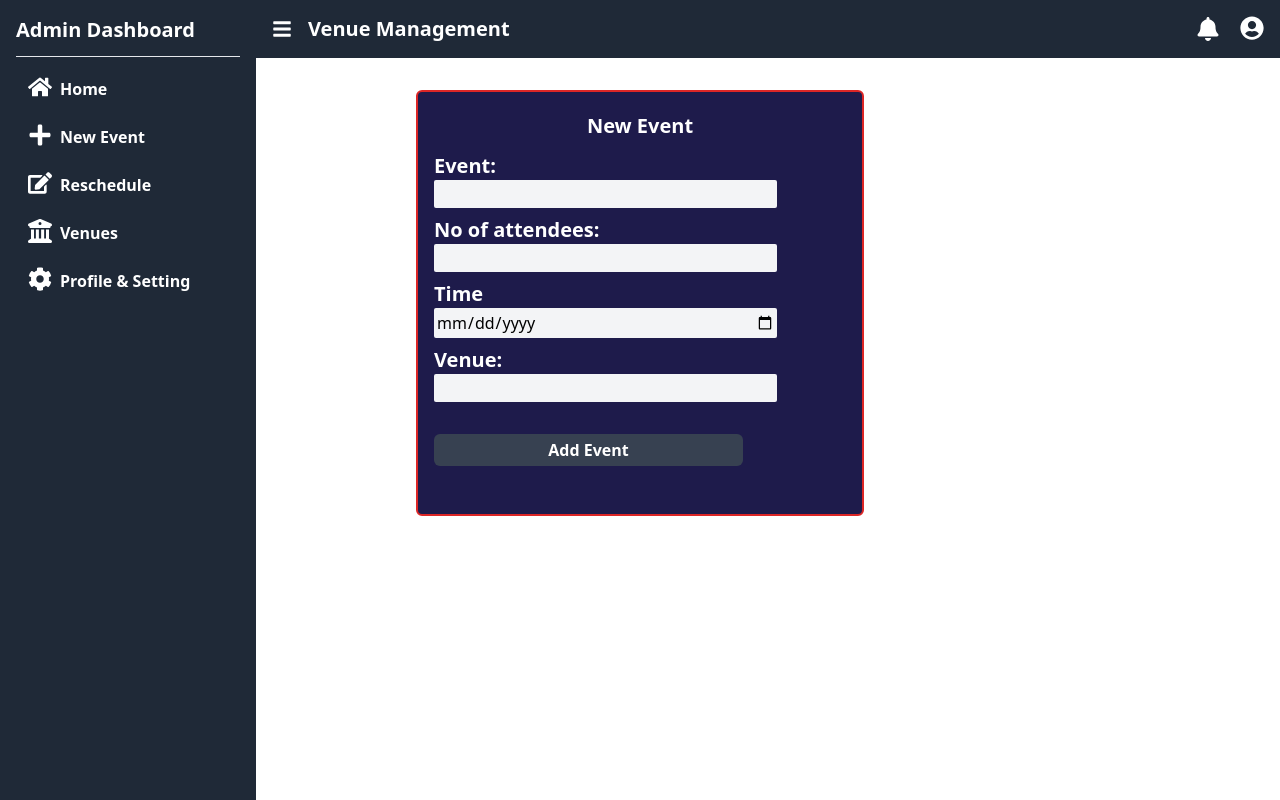
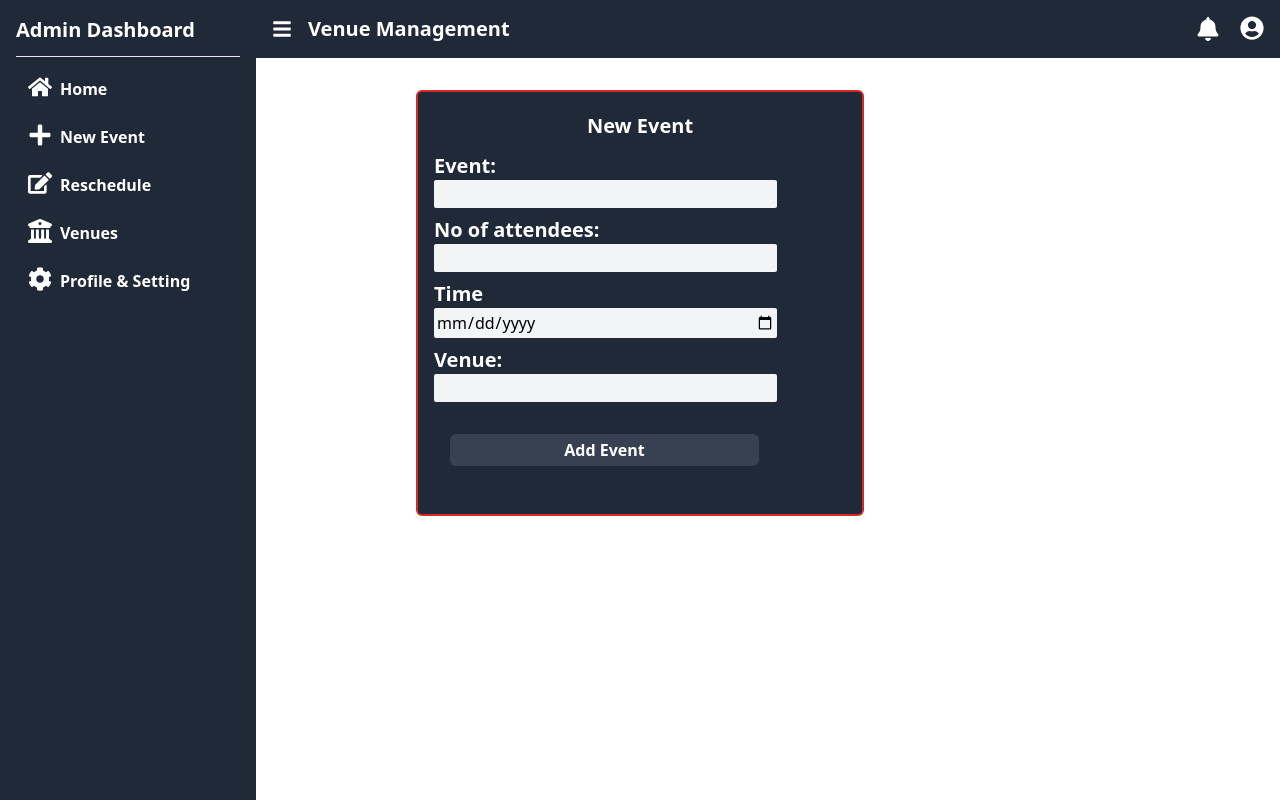
Before and after one commit to isferdinand/Venue-Management-Sys, a React (Vite) app in the folder client/: page /addevent in a window 1280 px wide. Built offline with nearby package versions, Linux system fonts and the light colour scheme.

Commit message:
added button book

```diff
--- a/client/src/pages/AddEvent/addevent.jsx
+++ b/client/src/pages/AddEvent/addevent.jsx
@@ -1,7 +1,6 @@
 import Sidebar from '../../components/Sidebar'
 import Navbar from '../../components/Navbar'
 import PropTypes from 'prop-types'
-import './addevent'
 
 const AddEvent = () => {
     AddEvent.propTypes = {
@@ -15,7 +14,7 @@ const AddEvent = () => {
                 <Navbar />
             </div>
             <div className=" m-0 mx-auto mt-8 max-w-md md:mx-w-sm md:mx-auto">
-                <div className="p-4   bg-indigo-950 border-2 border-red-600 rounded-md">
+                <div className="p-4   bg-gray-800 border-2 border-red-600 rounded-md">
                     <form action="" className=''>
                         <h2 className="text-xl text-white text-center font-bold p-1 mb-2">New Event</h2>
                         <div className="mb-2">
@@ -52,7 +51,7 @@ const AddEvent = () => {
                                 id="venue"
                             />
                         </div>
-                        <button id="Add Event" type="submit" className="border-0 outline-none cursor-pointer rounded-md text-white font-semibold hover:bg-blue-500  bg-gray-700 py-1 px-4 w-3/4 my-8 transition ease-in-out duration-300 ">
+                        <button id="Add Event" type="submit" className="border-0 outline-none cursor-pointer rounded-md text-white font-semibold hover:bg-blue-500  bg-gray-700 py-1 px-4 w-3/4 ml-4 my-8 transition ease-in-out duration-300 ">
                             Add Event
                         </button>
                     </form>
```
